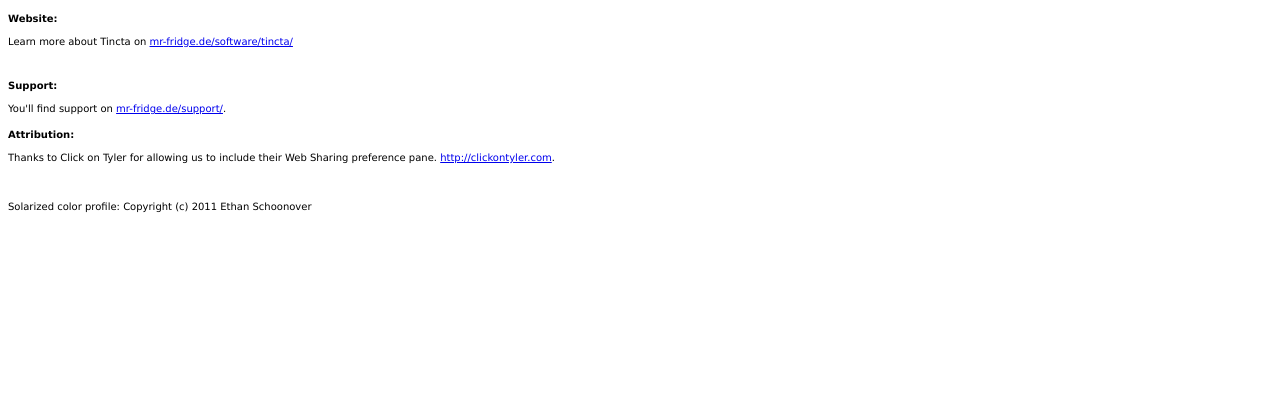
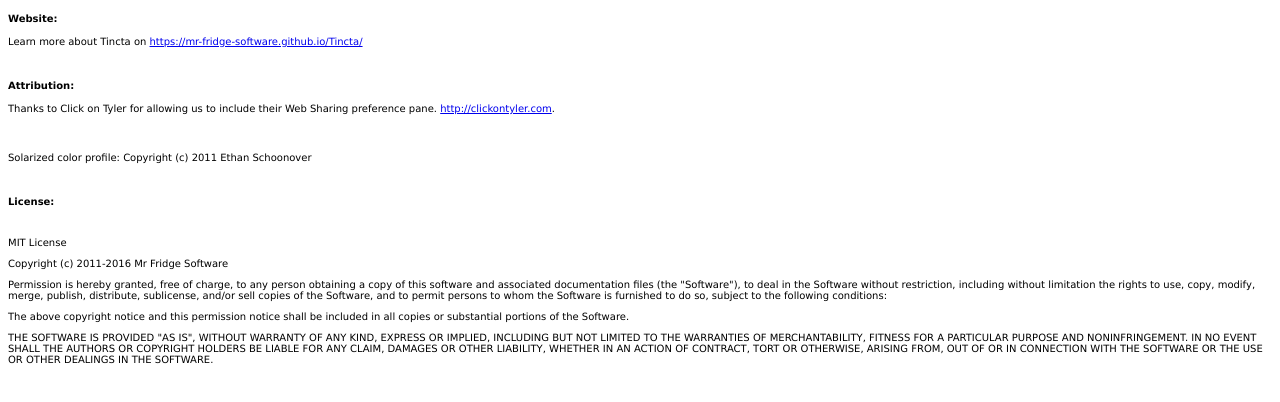
Before and after one commit to CodingFriends/Tincta, a plain HTML site: page Tincta/Credits.html in a window 1280 px wide. Drawn offline with Linux system fonts and the light colour scheme.

Commit message:
updated what's new, credits, copyright, license and file extensions

```diff
--- a/Tincta/Credits.html
+++ b/Tincta/Credits.html
@@ -12,14 +12,32 @@
     <BODY>
 <span style="font-family:verdana; font-size:10px">
     <b>Website:</b>
-       <br><p>Learn more about Tincta on <a href="https://github.com/Mr-Fridge-Software/Tincta">mr-fridge.de/software/tincta/</a></p>
+       <br><p>Learn more about Tincta on <a href="https://mr-fridge-software.github.io/Tincta/">https://mr-fridge-software.github.io/Tincta/</a></p>
        <br>
-    <b>Support:</b>
-        <br><p>You'll find support on <a href="https://github.com/Mr-Fridge-Software/Tincta">mr-fridge.de/support/</a>.</p>
     <b>Attribution:</b>
     <br><p>Thanks to Click on Tyler for allowing us to include their Web Sharing preference pane.  <a href="http://clickontyler.com/">http://clickontyler.com</a>.</p>
     <br><p>Solarized color profile: Copyright (c) 2011 Ethan Schoonover</p>
-
+    <br>
+    <b>License:</b>
+    <br>
+    <br>
+    <p>MIT License</p>
+    <p>Copyright (c) 2011-2016 Mr Fridge Software</p>
+    <p>Permission is hereby granted, free of charge, to any person obtaining a copy
+    of this software and associated documentation files (the "Software"), to deal
+    in the Software without restriction, including without limitation the rights
+    to use, copy, modify, merge, publish, distribute, sublicense, and/or sell
+    copies of the Software, and to permit persons to whom the Software is
+    furnished to do so, subject to the following conditions:</p>
+    <p>The above copyright notice and this permission notice shall be included in all
+    copies or substantial portions of the Software.</p>
+    <p>THE SOFTWARE IS PROVIDED "AS IS", WITHOUT WARRANTY OF ANY KIND, EXPRESS OR
+    IMPLIED, INCLUDING BUT NOT LIMITED TO THE WARRANTIES OF MERCHANTABILITY,
+    FITNESS FOR A PARTICULAR PURPOSE AND NONINFRINGEMENT. IN NO EVENT SHALL THE
+    AUTHORS OR COPYRIGHT HOLDERS BE LIABLE FOR ANY CLAIM, DAMAGES OR OTHER
+    LIABILITY, WHETHER IN AN ACTION OF CONTRACT, TORT OR OTHERWISE, ARISING FROM,
+    OUT OF OR IN CONNECTION WITH THE SOFTWARE OR THE USE OR OTHER DEALINGS IN THE
+    SOFTWARE.</p>
 </span>
     </BODY>
 
```
Also changed, not shown: Tincta/WhatsNew.txt, 2 other files.
